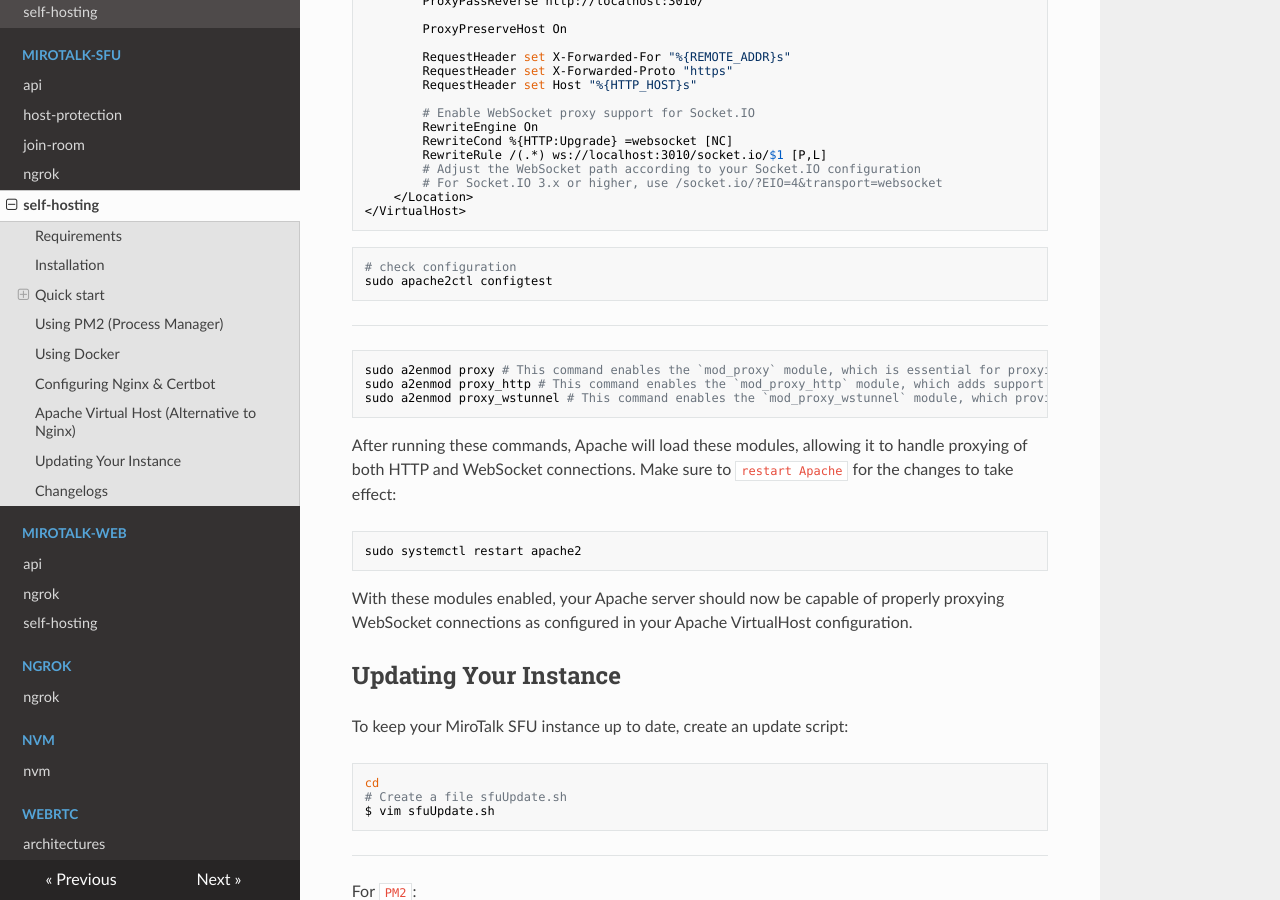
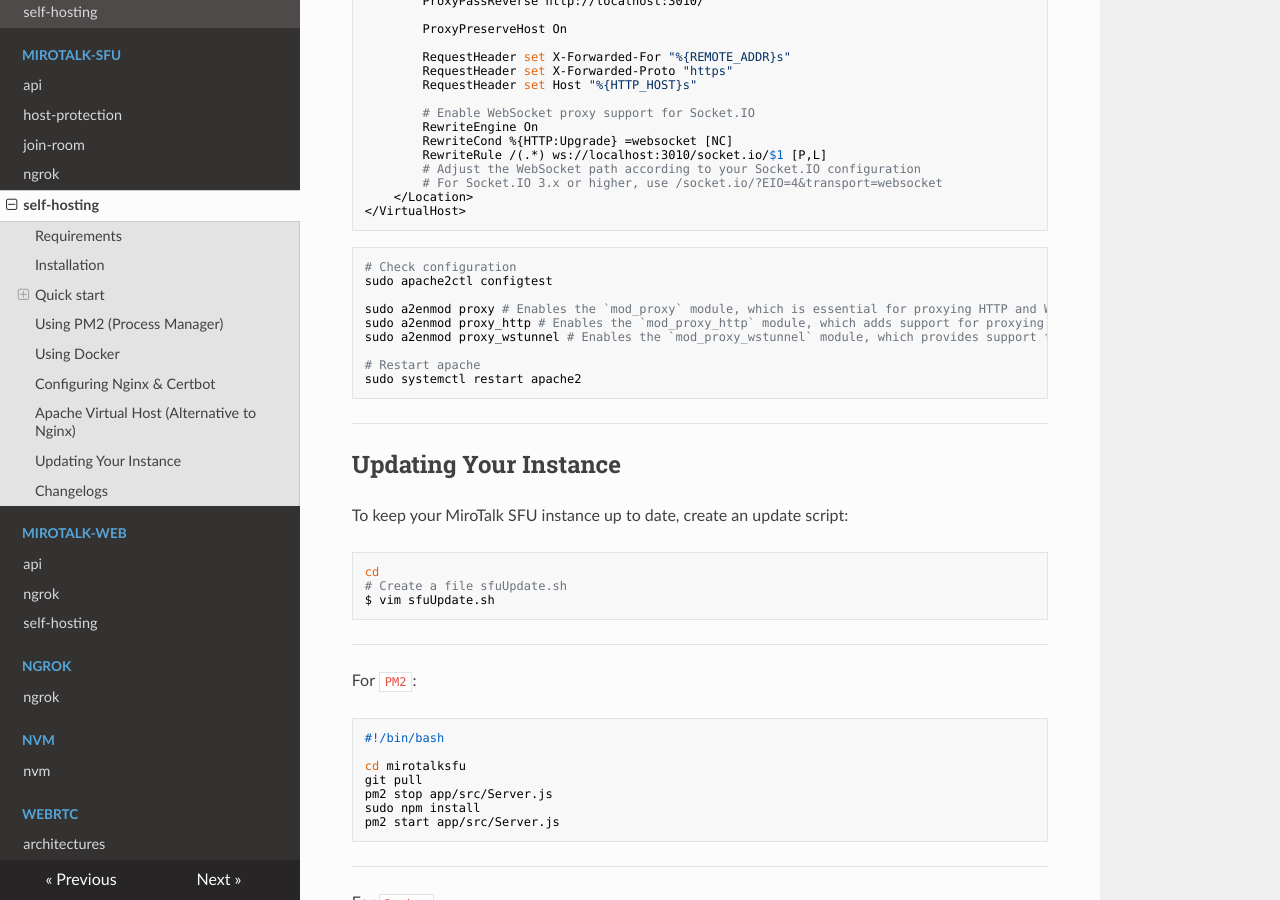
Before and after one commit to miroslavpejic85/mirotalk-docs, an MkDocs documentation site: the page built from docs/mirotalk-sfu/self-hosting.md, in a window 1280 px wide and 900 px high, scrolled down 5301 px. Built offline with MkDocs 1.6.1, drawn with Linux system fonts in a browser that asks for light colours; nearby versions of some CDN libraries.

Commit message:
[mirotalkdocs] - update docs

````diff
--- a/docs/mirotalk-sfu/self-hosting.md
+++ b/docs/mirotalk-sfu/self-hosting.md
@@ -299,25 +299,18 @@
 ```
 
 ```bash
-# check configuration
+# Check configuration
 sudo apache2ctl configtest
+
+sudo a2enmod proxy # Enables the `mod_proxy` module, which is essential for proxying HTTP and WebSocket connections.
+sudo a2enmod proxy_http # Enables the `mod_proxy_http` module, which adds support for proxying HTTP connections.
+sudo a2enmod proxy_wstunnel # Enables the `mod_proxy_wstunnel` module, which provides support for tunneling WebSocket connections
+
+# Restart apache
+sudo systemctl restart apache2
 ```
 
 ---
-
-```bash
-sudo a2enmod proxy # This command enables the `mod_proxy` module, which is essential for proxying HTTP and WebSocket connections.
-sudo a2enmod proxy_http # This command enables the `mod_proxy_http` module, which adds support for proxying HTTP connections.
-sudo a2enmod proxy_wstunnel # This command enables the `mod_proxy_wstunnel` module, which provides support for tunneling WebSocket connections
-```
-
-After running these commands, Apache will load these modules, allowing it to handle proxying of both HTTP and WebSocket connections. Make sure to `restart Apache` for the changes to take effect:
-
-```bash
-sudo systemctl restart apache2
-```
-
-With these modules enabled, your Apache server should now be capable of properly proxying WebSocket connections as configured in your Apache VirtualHost configuration.
 
 ## Updating Your Instance
 
````
Also changed, not shown: docs/mirotalk-bro/self-hosting.md (+5 -14 lines), docs/mirotalk-c2c/self-hosting.md (+5 -14 lines), docs/mirotalk-p2p/self-hosting.md (+5 -14 lines), docs/mirotalk-web/self-hosting.md (+8 -15 lines).
